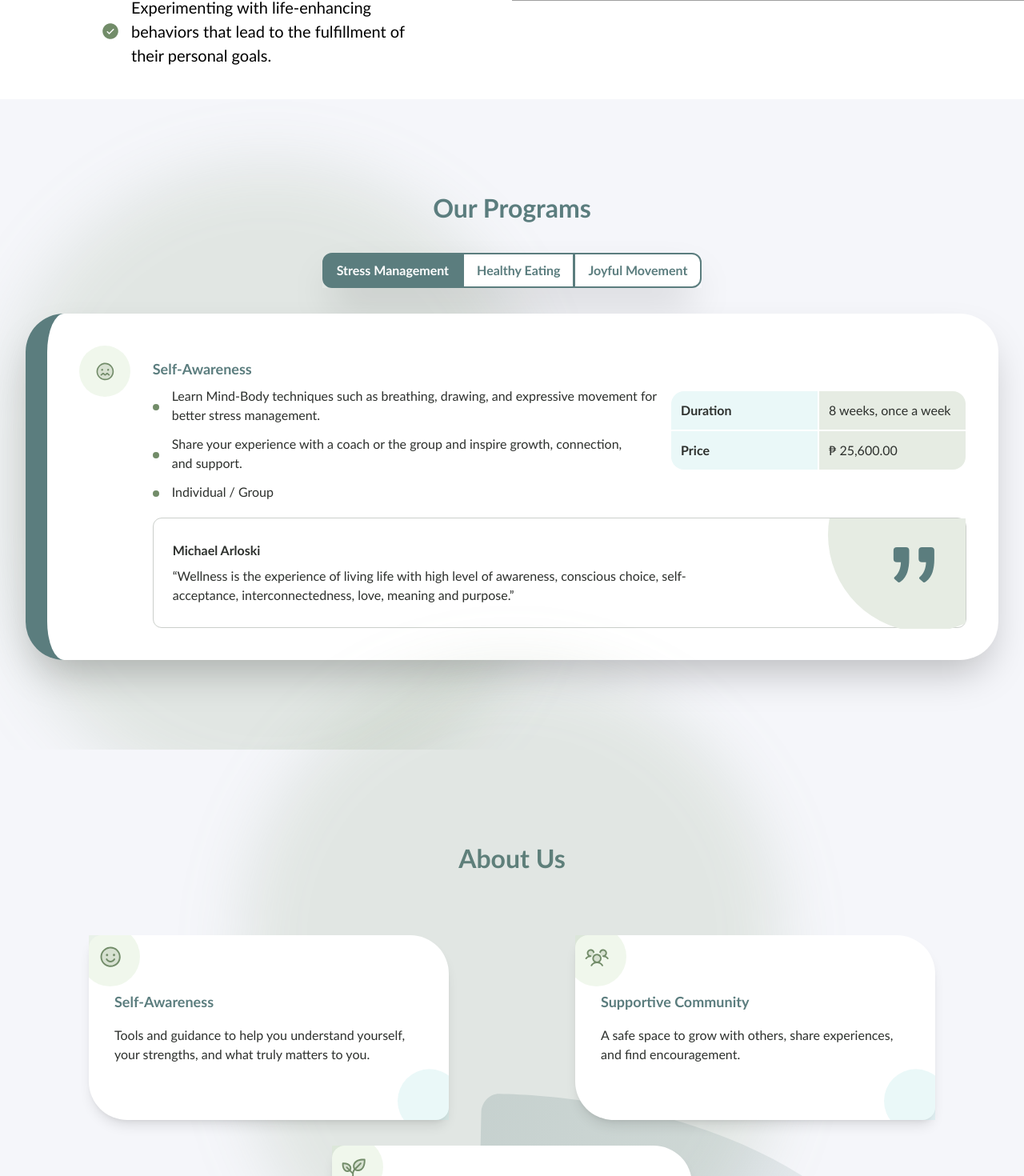
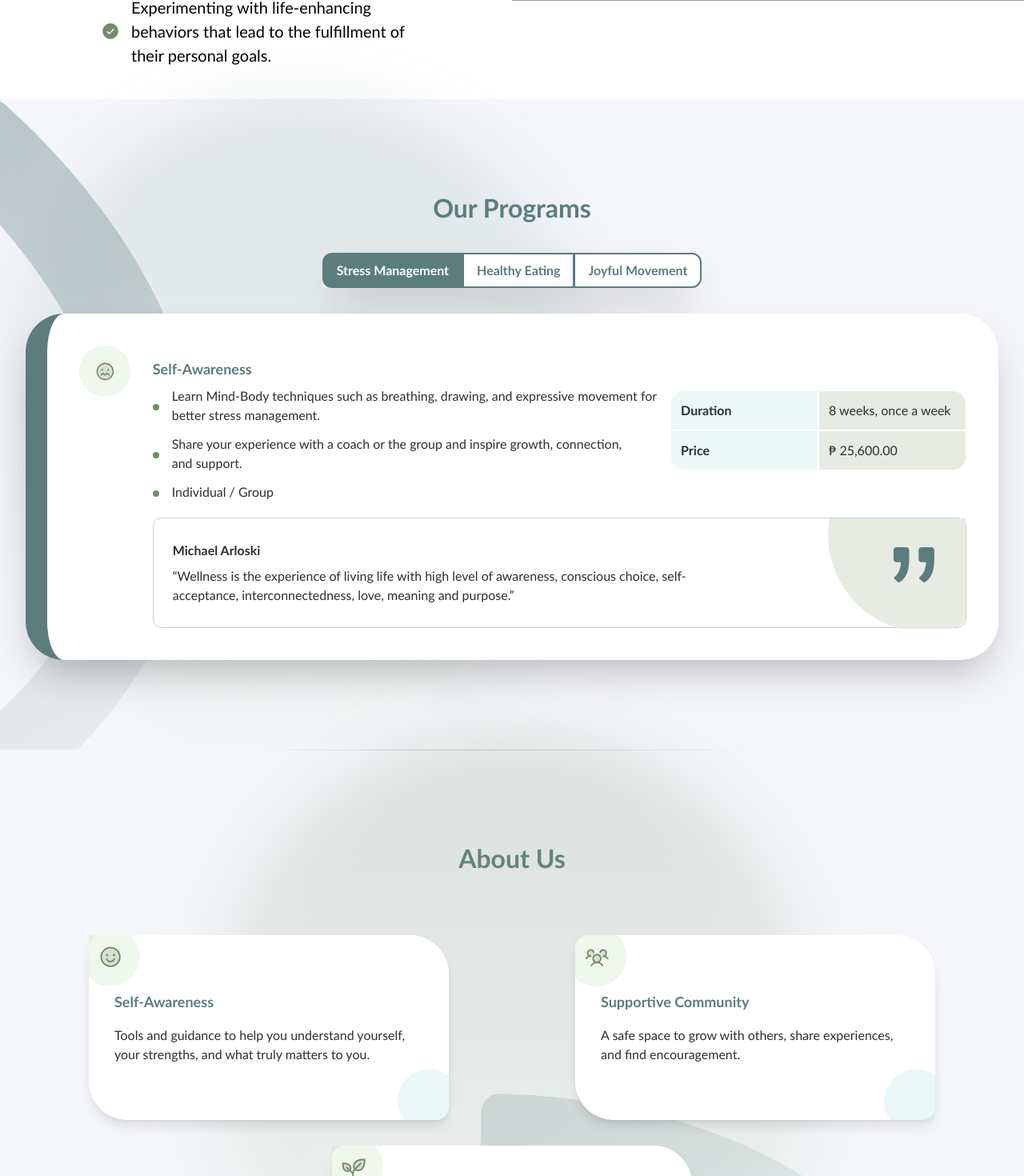
Before and after one commit to cjysmb/profile-web-app, a React (Vite) app: page / in a window 1280 px wide. Shown: the part 479-1949 px from the top of the page at 80% size. Built offline with nearby package versions, Linux system fonts and the light colour scheme; grey boxes are pictures that could not be loaded.

Commit message:
FIX: Update horizontal line in about and programs

```diff
--- a/src/components/about_us/aboutUs.tsx
+++ b/src/components/about_us/aboutUs.tsx
@@ -1,15 +1,17 @@
 import { About } from "./about"
 import { Feedback } from "./feedback";
 import VectorBG  from "../../assets/icons/about/vectorbg.svg";
+import { HorizontalLine } from "../../views/Home";
 
 export const AboutUs = () => {
-    // bg-gradient-to-b from-[#E1EEDA] to-[#ffffff] overflow-hidden
+    // bg-gradient-to-b from-[#E1EEDA] to-[#ffffff] overflow-hidden bg-[#728C69]/20
     return (
         <div className="relative w-full min-h-screen bg-[#F5F6FA]
         xl:py-20
         2xl:pt-[100px] 2xl:pb-[154px]">
+            <HorizontalLine />
             {/* <div className="absolute top-[-50px] left-[-100px] w-[600px] h-[600px] rounded-full bg-[#728C69]/10 blur-3xl z-0" /> */}
-            <div className="absolute left-1/2 top-1/2 -mt-100 transform -translate-x-1/2 -translate-y-1/2 w-[673px] h-[800px] rounded-full bg-[#728C69]/15 blur-2xl z-0" />
+            <div className="absolute left-1/2 top-1/2 -mt-80 transform -translate-x-1/2 -translate-y-1/2 w-[750px] h-[800px] rounded-full bg-gradient-to-b from-[#728C69]/20 to-[#E1EEDA]/20 blur-2xl z-0" />
             {/* <div className="absolute top-[-100px] right-[620px] w-[673px] h-[800px] rounded-full bg-[#728C69]/15 blur-2xl z-0" /> */}
             <div className="absolute bottom-0 right-0 z-0">
                 <img src={VectorBG} alt="vector" />
--- a/src/components/our_programs/ourProgram.tsx
+++ b/src/components/our_programs/ourProgram.tsx
@@ -1,12 +1,15 @@
 import { Programs } from "./programs";
+import LeftVector from "../../assets/icons/programs/vector_left.svg";
 
 export const OurProgram = () => {
   return (
     <div className="relative w-full min-h-screen bg-[#F5F6FA]
     xl:py-20
     2xl:py-[100px]">
-      <div className="absolute w-[673px] h-[800px] rounded-full bg-[#728C69]/15 blur-2xl z-0" />
-
+      <div className="absolute left-0 top-0 w-[750px] h-[800px] rounded-full bg-gradient-to-b from-[#618280]/15 to-[#E1EEDA]/15 blur-2xl z-0" />
+      <div className="absolute left-0 top-0">
+        <img src={LeftVector} alt="vector_left" />
+      </div>
       <Programs />
     </div>
   );
--- a/src/views/Home.tsx
+++ b/src/views/Home.tsx
@@ -3,6 +3,15 @@ import { Footer } from "../components/footer";
 import { Header } from "../components/header";
 import { OurProgram } from "../components/our_programs/ourProgram";
 import { SpeedInsights } from "@vercel/speed-insights/react";
+import Horizontal from "../assets/icons/about/hr.svg";
+
+export const HorizontalLine = () => {
+    return (
+        <div className="absolute left-1/2 top-0 -translate-x-1/2 transform z-0">
+            <img src={Horizontal} alt="vector" />
+        </div>
+    )
+}
 
 export const Home = () => {
     return (
```
Also changed, not shown: src/assets/icons/about/hr.svg (added), src/assets/icons/programs/vector_left.svg (added).
